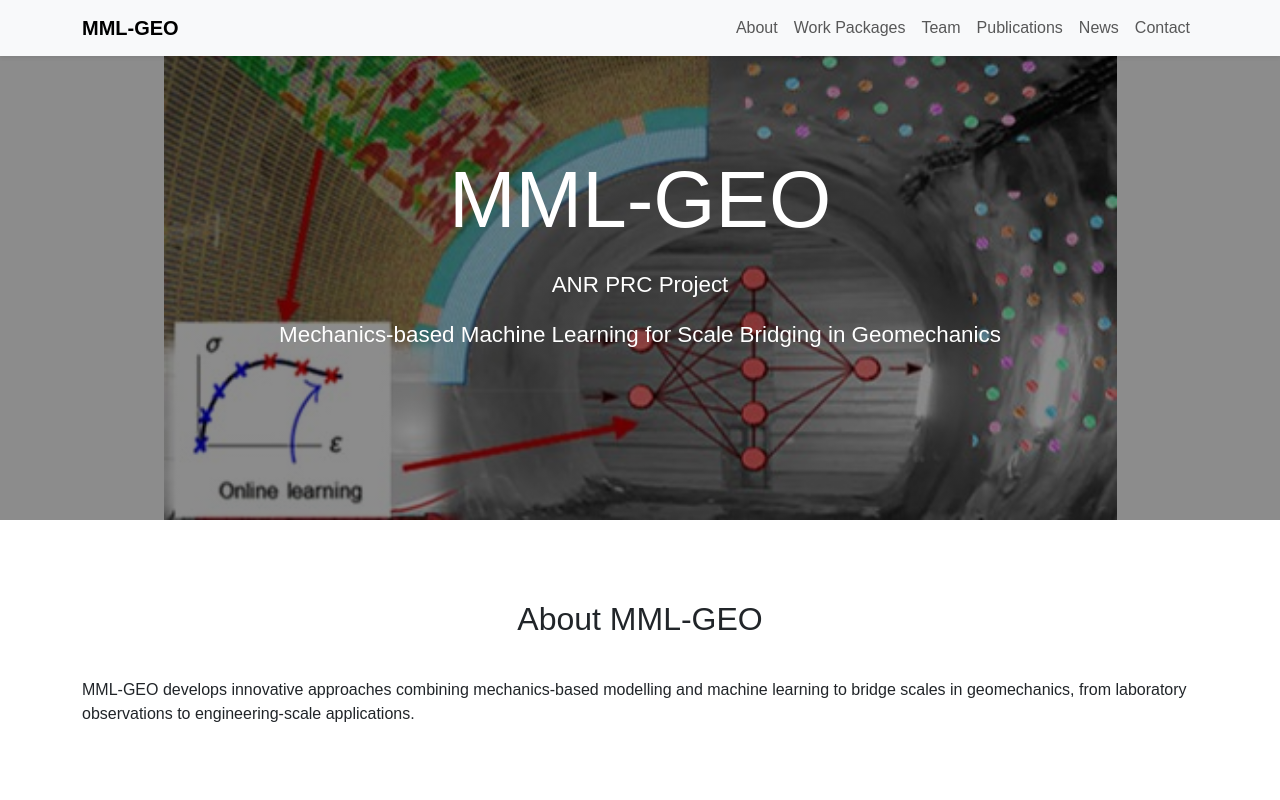
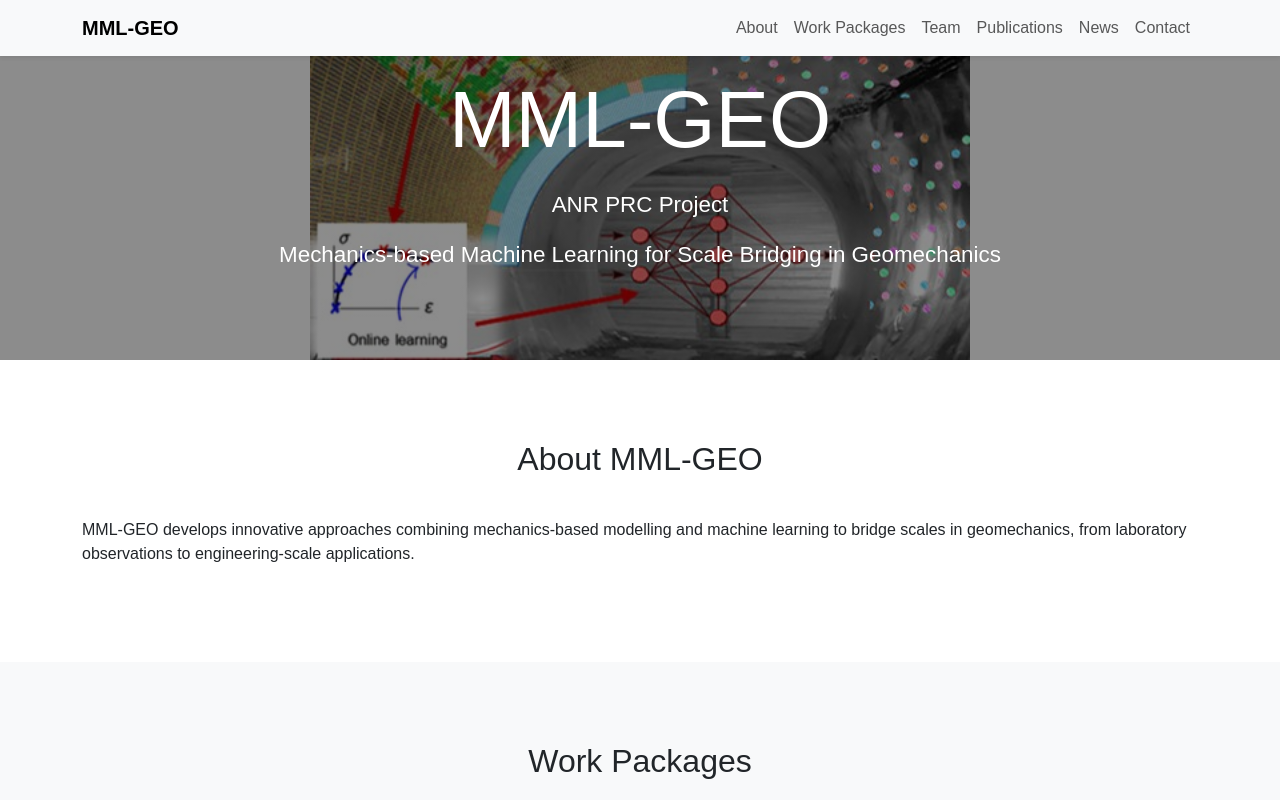
Before and after one commit to MML-Geo/MML-Geo, a plain HTML site: page index.html in a window 1280 px wide. Shown: the top 800 px of the page. Drawn offline with nearby package versions, Linux system fonts and the light colour scheme.

Commit message:
Update index.html

```diff
--- a/index.html
+++ b/index.html
@@ -20,7 +20,7 @@
         }
 
         .hero {
-            min-height: 65vh;
+            min-height: 45vh;
             background-image:
                 linear-gradient(rgba(0, 0, 0, 0.45),
                     rgba(0, 0, 0, 0.45)),
```
